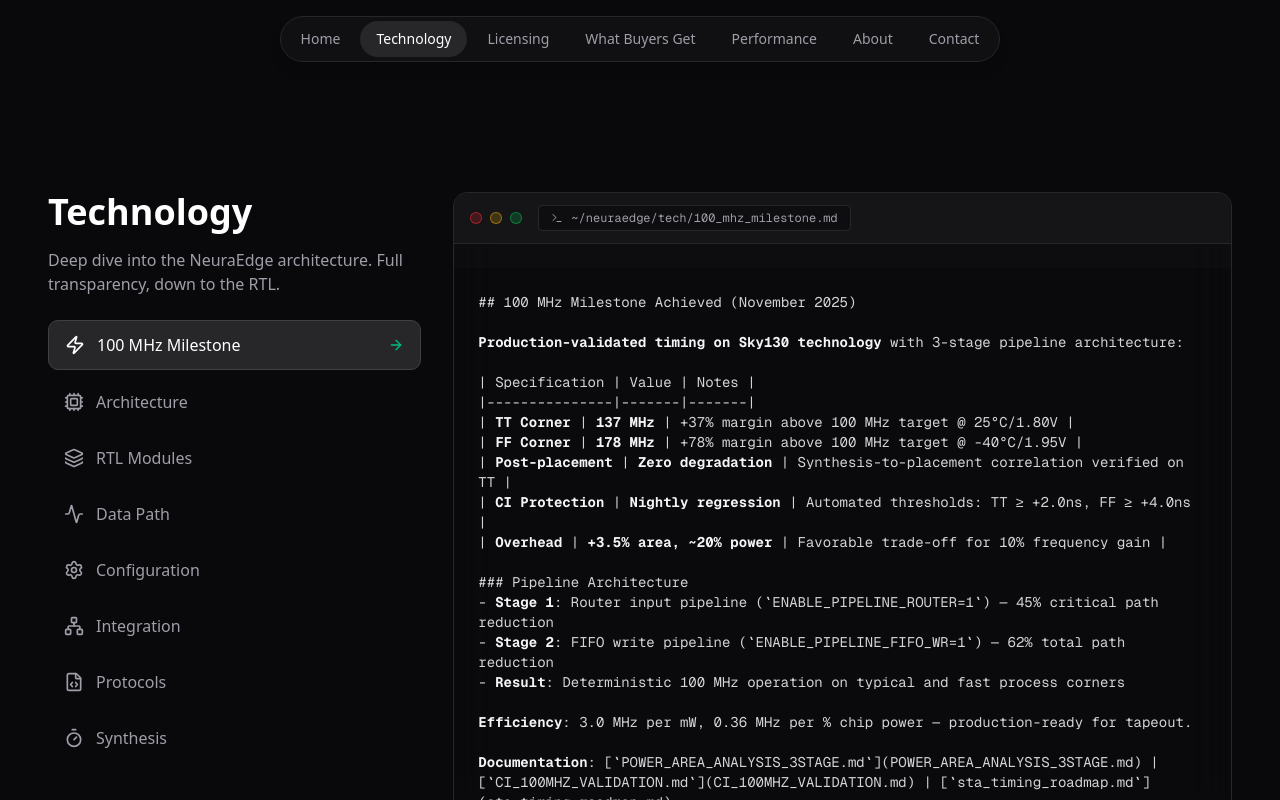
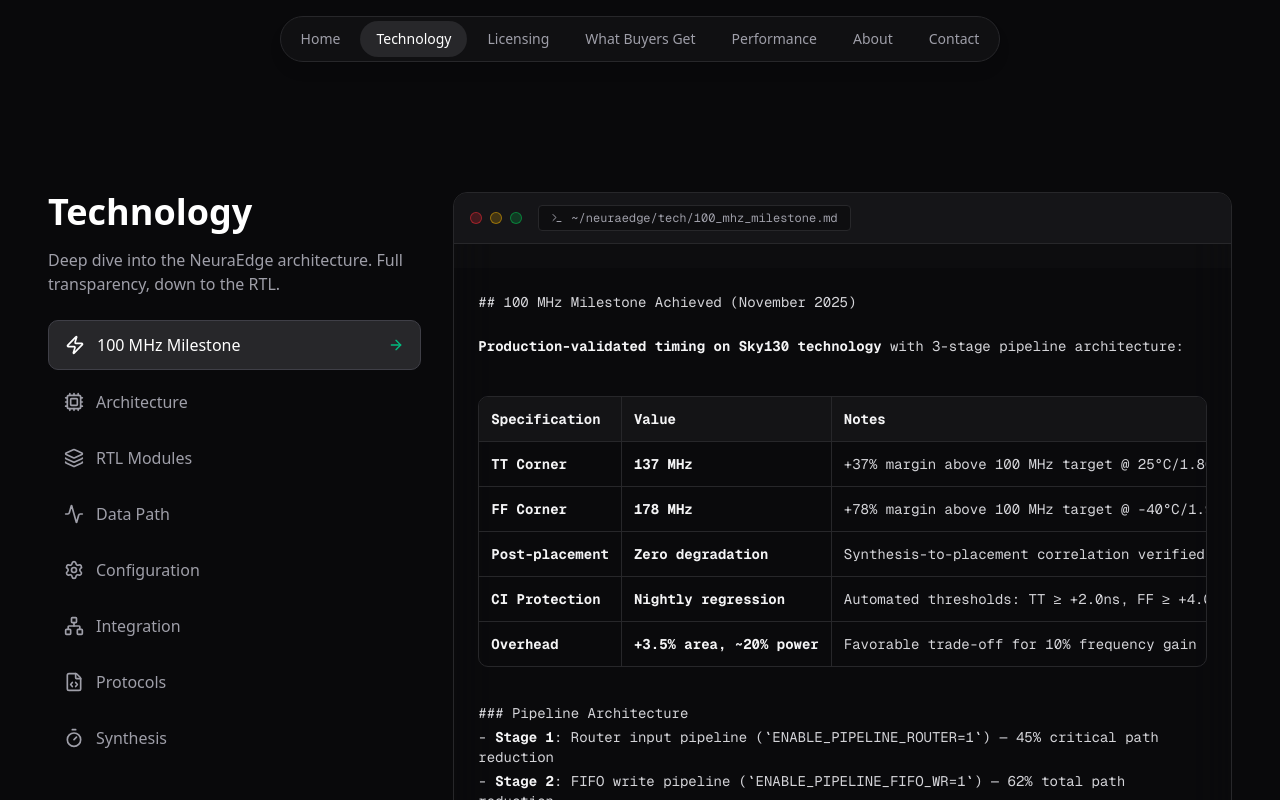
Before and after one commit to BPcore/bpcore-site, a Next.js app: page /technology in a window 1280 px wide. Shown: the top 800 px of the page. Built offline with nearby package versions, Linux system fonts and the light colour scheme.

Commit message:
Implement markdown table rendering in TechSpecsSection

```diff
--- a/src/components/sections/TechSpecsSection.tsx
+++ b/src/components/sections/TechSpecsSection.tsx
@@ -299,8 +299,71 @@
 ] as const;
 
 export function TechSpecsSection() {
-    const [activeTab, setActiveTab] =
-        useState<keyof typeof specs>("milestone");
+    const [activeTab, setActiveTab] = useState<keyof typeof specs>("milestone");
+
+    const renderText = (text: string) => {
+        return text.split(/(\*\*.*?\*\*)/g).map((part, i) => {
+            if (part.startsWith("**") && part.endsWith("**")) {
+                return <span key={i} className="font-bold text-zinc-100">{part.slice(2, -2)}</span>;
+            }
+            return <span key={i}>{part}</span>;
+        });
+    };
+
+    const renderContent = (content: string) => {
+        const lines = content.split("\n");
+        const blocks: any[] = [];
+
+        lines.forEach((line) => {
+            if (line.trim().startsWith("|")) {
+                const lastBlock = blocks[blocks.length - 1];
+                if (lastBlock && lastBlock.type === "table") {
+                    lastBlock.lines.push(line);
+                } else {
+                    blocks.push({ type: "table", lines: [line] });
+                }
+            } else {
+                blocks.push({ type: "text", content: line });
+            }
+        });
+
+        return blocks.map((block, index) => {
+            if (block.type === "table") {
+                return (
+                    <div key={index} className="overflow-x-auto my-4 border border-zinc-800 rounded-lg">
+                        <table className="w-full text-left border-collapse text-sm">
+                            <tbody>
+                                {block.lines.map((row: string, rowIndex: number) => {
+                                    if (row.includes("---")) return null;
+                                    const cells = row.split("|").filter((cell: string) => cell.trim() !== "");
+                                    return (
+                                        <tr key={rowIndex} className={cn(
+                                            "border-b border-zinc-800 last:border-0",
+                                            rowIndex === 0 ? "bg-zinc-900/80 font-bold text-zinc-100" : "hover:bg-zinc-900/30 text-zinc-300"
+                                        )}>
+                                            {cells.map((cell: string, cellIndex: number) => (
+                                                <td key={cellIndex} className="p-3 border-r border-zinc-800 last:border-0 whitespace-nowrap">
+                                                    {renderText(cell.trim())}
+                                                </td>
+                                            ))}
+                                        </tr>
+                                    );
+                                })}
+                            </tbody>
+                        </table>
+                    </div>
+                );
+            }
+
+            if (block.content.trim() === "") return <br key={index} />;
+
+            return (
+                <div key={index} className="whitespace-pre-wrap text-zinc-300 font-mono">
+                    {renderText(block.content)}
+                </div>
+            );
+        });
+    };
 
     return (
         <section className="py-24 px-6 md:px-12 relative z-10">
@@ -368,18 +431,9 @@
                                     exit={{ opacity: 0, y: -10 }}
                                     transition={{ duration: 0.2 }}
                                 >
-                                    <pre className="text-zinc-300 whitespace-pre-wrap font-mono">
-                                        {specs[activeTab].content.split(/(\*\*.*?\*\*)/g).map((part, i) => {
-                                            if (part.startsWith("**") && part.endsWith("**")) {
-                                                return (
-                                                    <span key={i} className="font-bold text-zinc-100">
-                                                        {part.slice(2, -2)}
-                                                    </span>
-                                                );
-                                            }
-                                            return <span key={i}>{part}</span>;
-                                        })}
-                                    </pre>
+                                    <div className="space-y-1">
+                                        {renderContent(specs[activeTab].content)}
+                                    </div>
                                 </motion.div>
                             </AnimatePresence>
                         </div>
```
